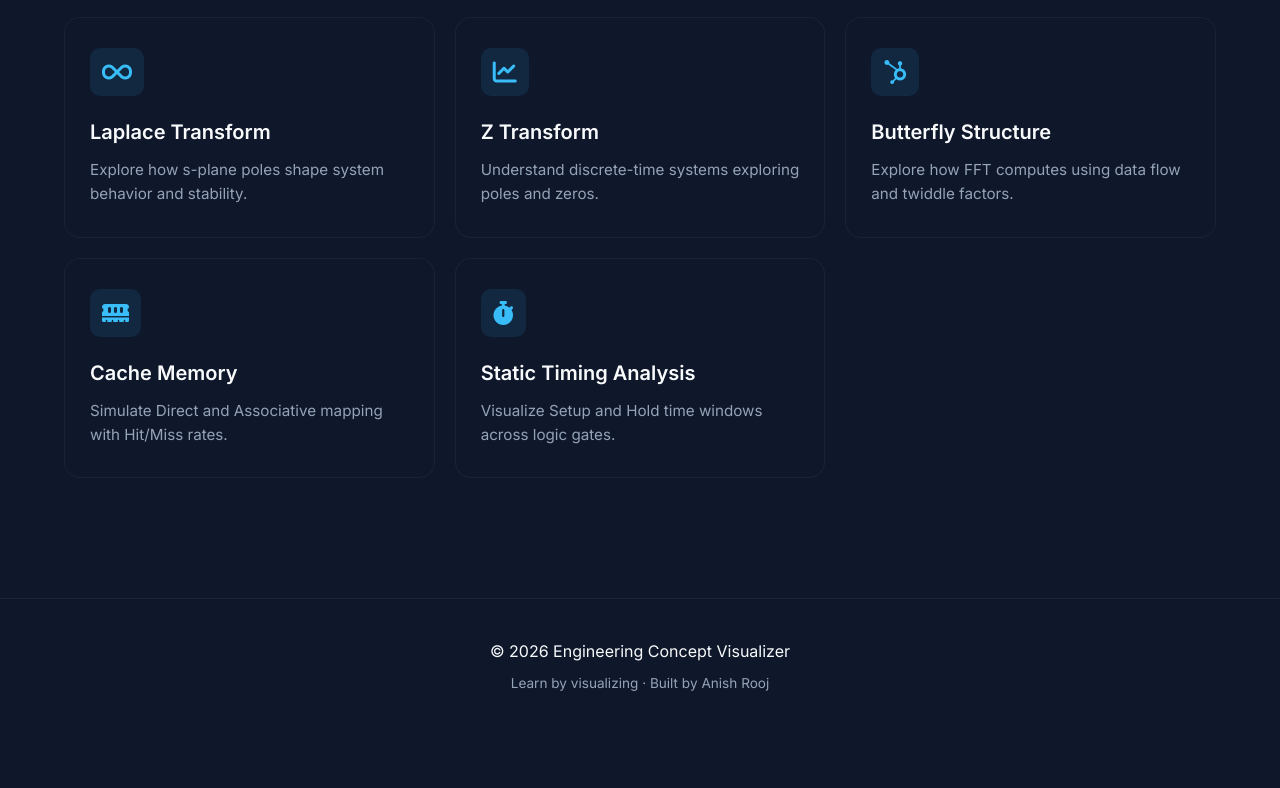
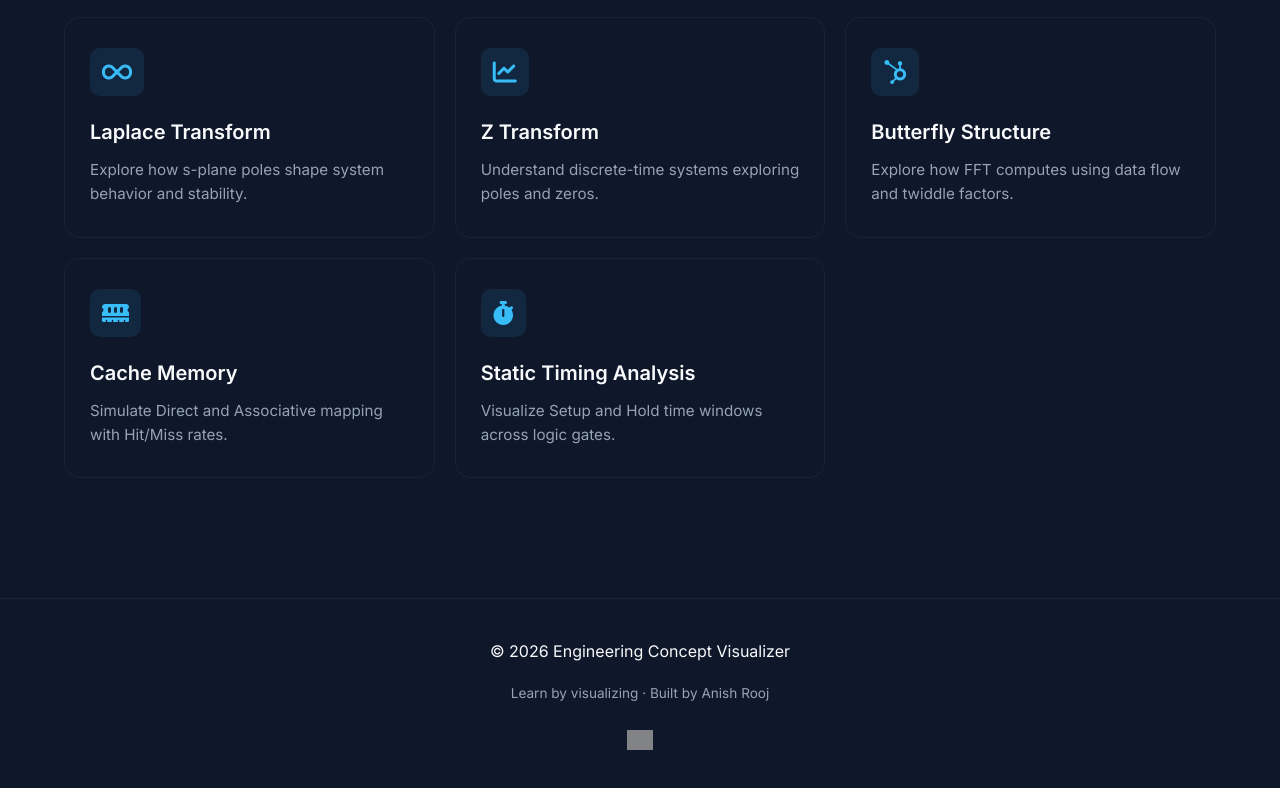
Before and after one commit to Anish-Rooj-cpu/Concept-Visualizer, a plain HTML site: page index.html in a window 1280 px wide. Shown: the part 1551-2339 px from the top of the page. Before the commit the page ends 2286 px from the top, so only its background shows below. Drawn offline with Linux system fonts and the light colour scheme; grey boxes are pictures that could not be loaded.

Commit message:
Add files via upload

```diff
--- a/index.html
+++ b/index.html
@@ -185,6 +185,11 @@
           <footer>
                     <p>© 2026 Engineering Concept Visualizer</p>
                     <p class="footer-sub">Learn by visualizing · Built by Anish Rooj</p>
+
+                    <div class="visitor-counter">
+                              <img src="https://api.visitorbadge.io/api/visitors?path=https%3A%2F%2Fanish-rooj-cpu.github.io%2FConcept-Visualizer&label=VISITORS&labelColor=%231e293b&countColor=%2338bdf8&style=flat-square"
+                                        alt="Visitor Count" />
+                    </div>
           </footer>
 
           <script src="script.js"></script>
--- a/styles.css
+++ b/styles.css
@@ -296,6 +296,35 @@ footer {
           margin-top: 8px;
 }
 
+/* Visitor Counter */
+footer {
+          padding: 40px 20px;
+          text-align: center;
+          border-top: 1px solid rgba(255, 255, 255, 0.05);
+          margin-top: 60px;
+          display: flex;
+          flex-direction: column;
+          align-items: center;
+          gap: 10px;
+}
+
+.visitor-counter {
+          margin-top: 15px;
+          transition: transform 0.3s ease, opacity 0.3s ease;
+          opacity: 0.8;
+}
+
+.visitor-counter:hover {
+          opacity: 1;
+          transform: translateY(-2px);
+}
+
+.visitor-counter img {
+          display: block;
+          /* This makes it look crisp on high-res displays */
+          height: 20px;
+}
+
 /* Responsive Design */
 @media (max-width: 768px) {
           .mobile-toggle {
```
